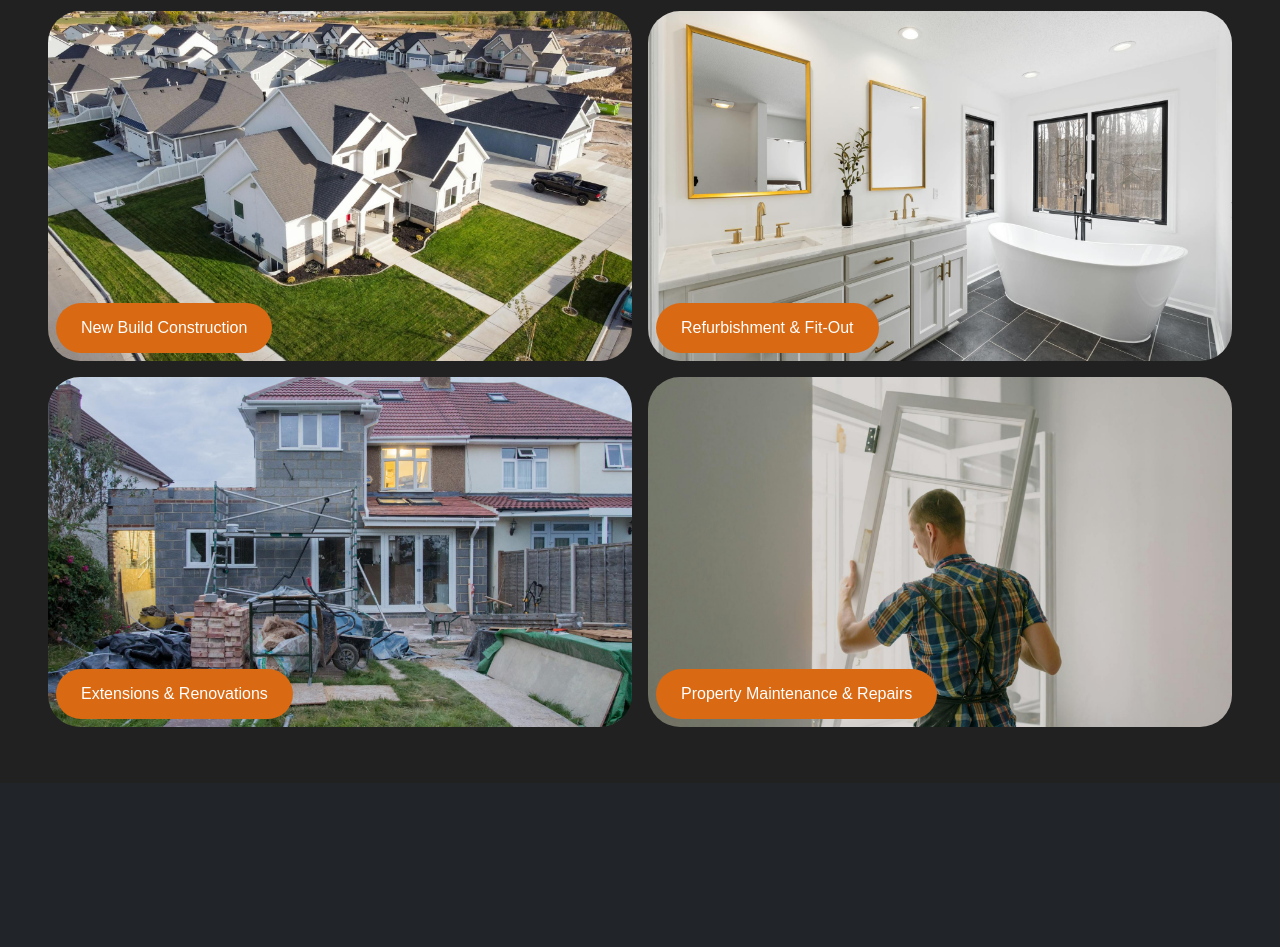
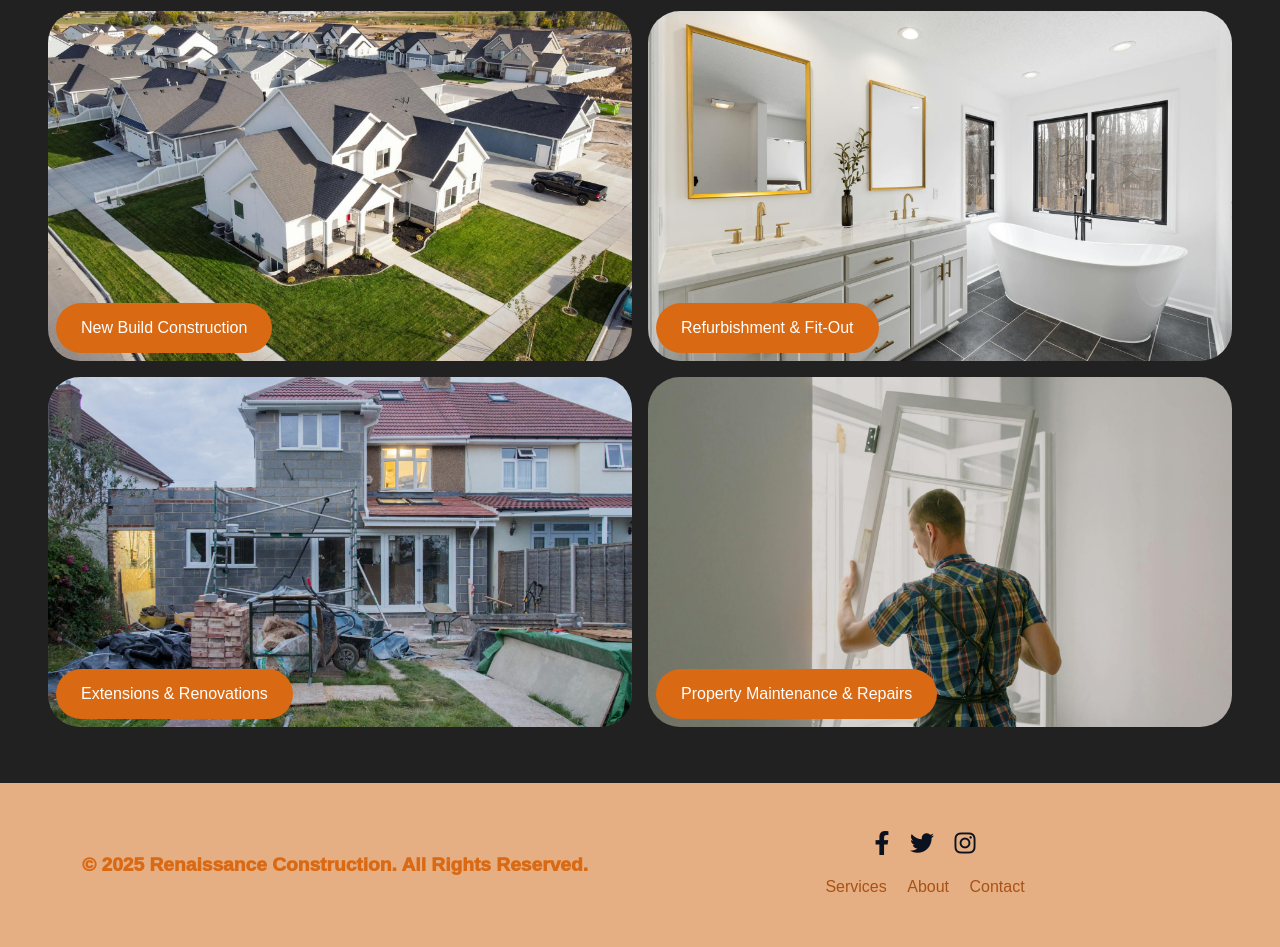
Before and after one commit to Jamal-Raja/wireframe-to-production-bootstrap-edition, a website: page index.html in a window 1280 px wide. Shown: the part 1269-2216 px from the top of the page. Before the commit the page ends 2052 px from the top, so only its background shows below. Drawn offline with nearby package versions, Linux system fonts and the light colour scheme; a web font is replaced by a local one.

Commit message:
Add footer to index page

```diff
--- a/assets/css/style.css
+++ b/assets/css/style.css
@@ -85,7 +85,9 @@ main {
   cursor: pointer;
 }
 
-.btn:active{scale: 0.95;}
+.btn:active {
+  scale: 0.95;
+}
 
 .link-underline-animate {
   position: relative;
@@ -234,7 +236,7 @@ main {
 
 .fs-col:first-child {
   max-width: 14ch;
-    line-height: .95;
+  line-height: 0.95;
   font-size: 2.5rem;
   font-weight: 900;
 }
@@ -259,9 +261,61 @@ main {
   bottom: 1rem;
 }
 
-
 .i-services-section img {
   width: 100%;
   height: 350px;
   object-fit: cover;
 }
+
+/* FOOTER SECTION */
+.footer {
+  background: var(--surface);
+  color: var(--text);
+  padding: 2rem 0;
+  text-align: center;
+}
+
+.footer p {
+  color: var(--brand);
+  font-weight: 1000;
+  font-size: 1.2rem;
+  margin: auto 0;
+}
+
+.footer .social-icons {
+  margin: 1rem 0;
+}
+.footer .social-icons a {
+  color: var(--text);
+  margin: 0 0.5rem;
+  font-size: 1.5rem;
+  transition: color 0.3s;
+  text-decoration: none;
+}
+
+.footer .social-icons a:nth-child(1):hover {
+  color: #1877f2;
+}
+.footer .social-icons a:nth-child(2):hover {
+  color: #1da1f2;
+}
+.footer .social-icons a:nth-child(3):hover {
+  background: linear-gradient(45deg, #f58529, #dd2a7b, #8134af, #405de6);
+  -webkit-background-clip: text;
+  -webkit-text-fill-color: transparent;
+  background-clip: text;
+  text-fill-color: transparent;
+}
+
+.footer .footer-links {
+  margin: 1rem 0;
+}
+.footer .footer-links a {
+  color: var(--link);
+  margin: 0 0.5rem;
+  text-decoration: none;
+  transition: color 0.3s;
+}
+.footer .footer-links a:hover {
+  color: var(--link-hover);
+}
--- a/index.html
+++ b/index.html
@@ -173,26 +173,56 @@
           <div class="row">
             <div class="col-6 p-2 overflow-hidden position-relative">
               <img class="rounded-5" src="assets/img/new-build.jpg" alt="" />
-              <a class="btn position-absolute" href="#">New Build Construction</a>
+              <a class="btn position-absolute" href="#"
+                >New Build Construction</a
+              >
             </div>
             <div class="col-6 p-2 overflow-hidden position-relative">
               <img class="rounded-5" src="assets/img/refurb.jpg" alt="" />
-              <a class="btn position-absolute" href="#">Refurbishment & Fit-Out</a>
+              <a class="btn position-absolute" href="#"
+                >Refurbishment & Fit-Out</a
+              >
             </div>
           </div>
           <div class="row">
             <div class="col-6 p-2 overflow-hidden position-relative">
               <img class="rounded-5" src="assets/img/extensions.jpg" alt="" />
-              <a class="btn position-absolute" href="#">Extensions & Renovations</a>
+              <a class="btn position-absolute" href="#"
+                >Extensions & Renovations</a
+              >
             </div>
             <div class="col-6 p-2 overflow-hidden position-relative">
               <img class="rounded-5" src="assets/img/maintenance.jpg" alt="" />
-              <a class="btn position-absolute position-absolute" href="#">Property Maintenance & Repairs</a>
+              <a class="btn position-absolute position-absolute" href="#"
+                >Property Maintenance & Repairs</a
+              >
             </div>
           </div>
         </div>
       </section>
 
+      <!-- Footer -->
+      <footer class="footer">
+        <div class="container">
+          <div class="row">
+            <div class="col-md-6 d-flex align-self-center">
+              <p>&copy; 2025 Renaissance Construction. All Rights Reserved.</p>
+            </div>
+            <div class="col-md-6">
+              <div class="social-icons">
+                <a href="https://www.facebook.com/" class="fab fa-facebook-f" title="Facebook"></a>
+                <a href="https://x.com/?lang=en" class="fab fa-twitter" title="Twitter"></a>
+                <a href="https://www.instagram.com/" class="fab fa-instagram" title="Instagram"></a>
+              </div>
+              <div class="footer-links">
+                <a class="link-underline-animate" href="services.html">Services</a>
+                <a class="link-underline-animate" href="about.html">About</a>
+                <a class="link-underline-animate" href="contact.html">Contact</a>
+              </div>
+            </div>
+          </div>
+        </div>
+      </footer>
 
       <!-- Bootstrap Breakpoint Visualizer -->
       <div
```
Lines whose indentation alone changed are shown as unchanged.
